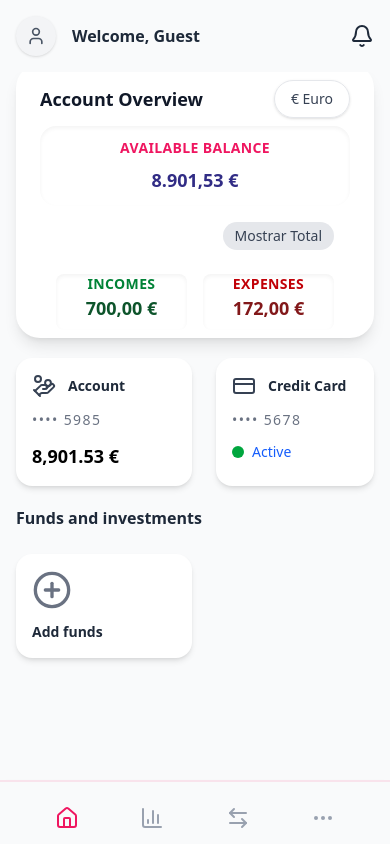
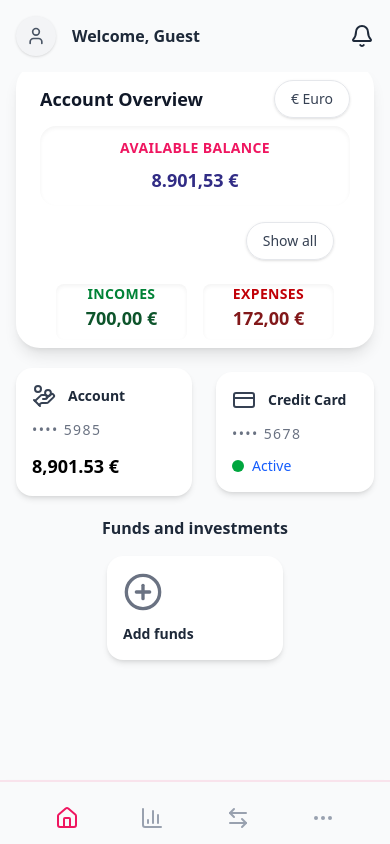
Before and after one commit to IuliiaNova/banking-dashboard, a React (Vite) app: page /dashboard in a window 390 px wide. Built offline with nearby package versions, Linux system fonts and the light colour scheme.

Commit message:
style: fix formatting and improve layout consistency
- Fix spacing and alignment in FinancialUnit component
- Adjust Dashboard layout for better responsiveness
- Simplify AccountOverview grid and improve button styling
- Update button text to English for consistency

```diff
--- a/src/features/account/components/AccountOverview.tsx
+++ b/src/features/account/components/AccountOverview.tsx
@@ -102,7 +102,7 @@ export const AccountOverview = () => {
         </button>
       </header>
 
-      <div className="grid grid-cols-1 md:grid-cols-3 gap-4">
+      <div className="grid grid-cols-1 gap-4">
         <div
           className={`bg-white dark:bg-rose-base/5 rounded-2xl p-3 text-center shadow-inner ${
             loading === "pending" ? "cursor-wait" : ""
@@ -139,11 +139,15 @@ export const AccountOverview = () => {
               <button
                 type="button"
                 onClick={() => setShowCurrentMonth(!showCurrentMonth)}
-                className="inline-flex items-center px-3 py-1 text-sm font-medium text-gray-700 bg-gray-200 rounded-full hover:bg-gray-300 focus:outline-none focus:ring-2 focus:ring-offset-1 focus:ring-rose-base dark:bg-gray-700 dark:text-gray-200 dark:hover:bg-gray-600 transition"
+                className={`inline-flex items-center gap-2 px-4 py-2 rounded-full border ${
+                  loading !== "success"
+                    ? "border-transparent bg-gray-200 dark:bg-gray-700 cursor-default"
+                    : "border-gray-200 dark:border-gray-700 bg-gray-20 dark:bg-gray-800 text-gray-700 dark:text-gray-200 hover:bg-gray-200 dark:hover:bg-gray-700 focus:outline-none focus:ring-2 focus:ring-offset-1 focus:ring-rose-base transition"
+                } text-sm font-medium shadow-sm`}
                 aria-pressed={showCurrentMonth}
                 aria-label="Toggle between current month and total transactions"
               >
-                {showCurrentMonth ? "Mostrar Total" : "Mostrar Mes Actual"}
+                {showCurrentMonth ? "Show all" : "Current Month"}
               </button>
             </>
           )}
--- a/src/features/account/components/FinancialUnit.tsx
+++ b/src/features/account/components/FinancialUnit.tsx
@@ -34,7 +34,7 @@ export default function FinancialUnit({
 
       {type === "card" ? (
         <div className="text-sm font-medium text-blue-600 dark:text-green-600 flex gap-2 items-center">
-          <div className="w-3 h-3 rounded-full bg-green-600"/>
+          <div className="w-3 h-3 rounded-full bg-green-600" />
           <span>{status || "Stateless"}</span>
         </div>
       ) : (
--- a/src/pages/Dashboard.tsx
+++ b/src/pages/Dashboard.tsx
@@ -10,13 +10,13 @@ function Dashboard() {
   const {
     state: { transactions },
   } = useTransactions("AccountOverview");
-  const balance = calculateBalance(transactions)
+  const balance = calculateBalance(transactions);
 
   return (
-    <div className="space-y-5">
+    <div className="space-y-5 ">
       <AccountOverview />
 
-      <div className="flex gap-6 justify-between">
+      <div className="flex items-center justify-center gap-6">
         <div
           onClick={() => navigate("/transactions-history")}
           className="cursor-pointer"
@@ -38,8 +38,8 @@ function Dashboard() {
         />
       </div>
 
-      <div className="flex flex-col gap-2">
-        <span className="mb-4 text-md font-semibold text-gray-800 dark:text-gray-100 truncate">
+      <div className="flex flex-col gap-2 items-center md:justify-center lg:justify-center justify-start">
+        <span className="mb-2 text-md font-semibold text-gray-800 dark:text-gray-100 truncate">
           Funds and investments
         </span>
 
```
